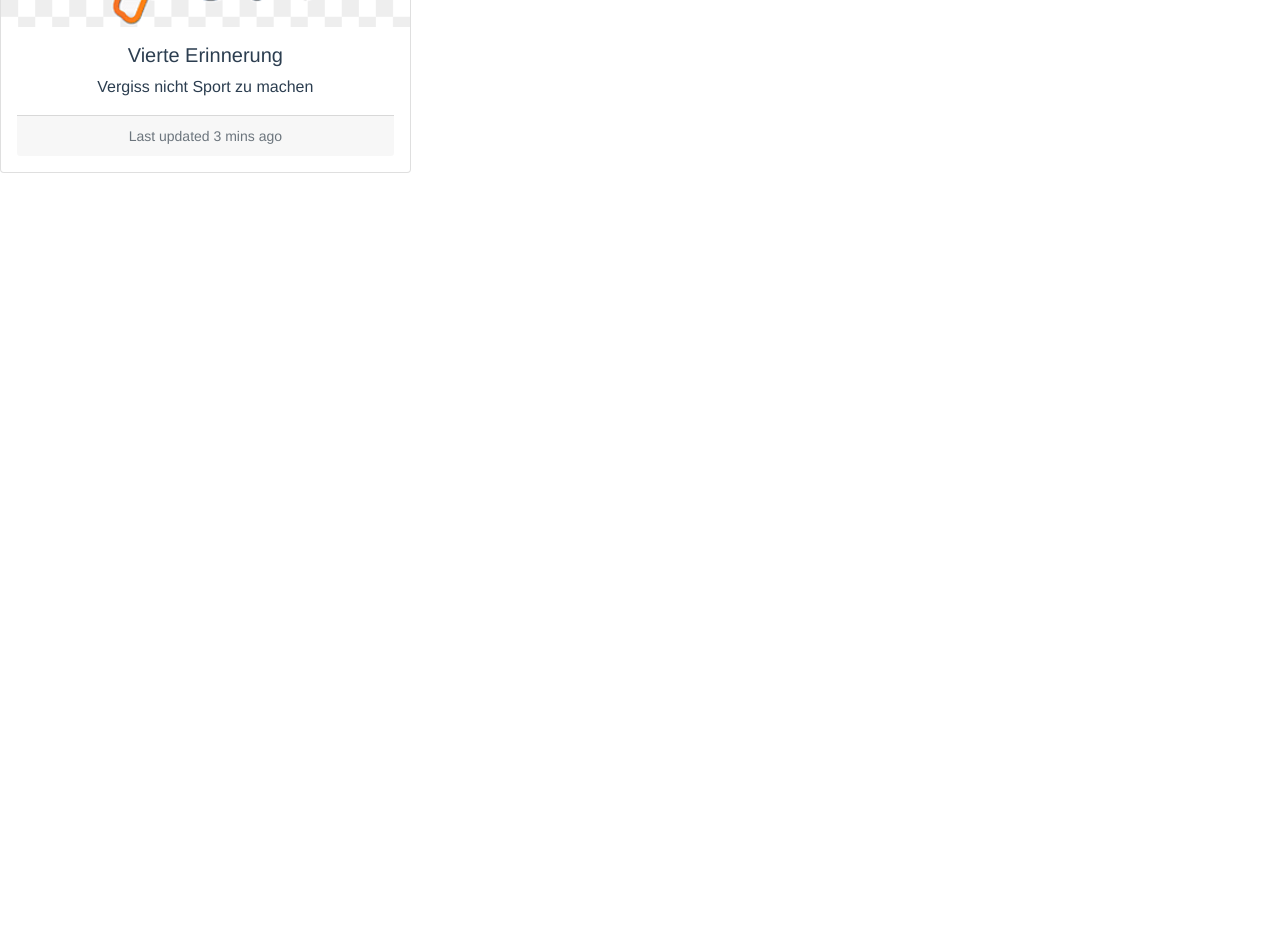
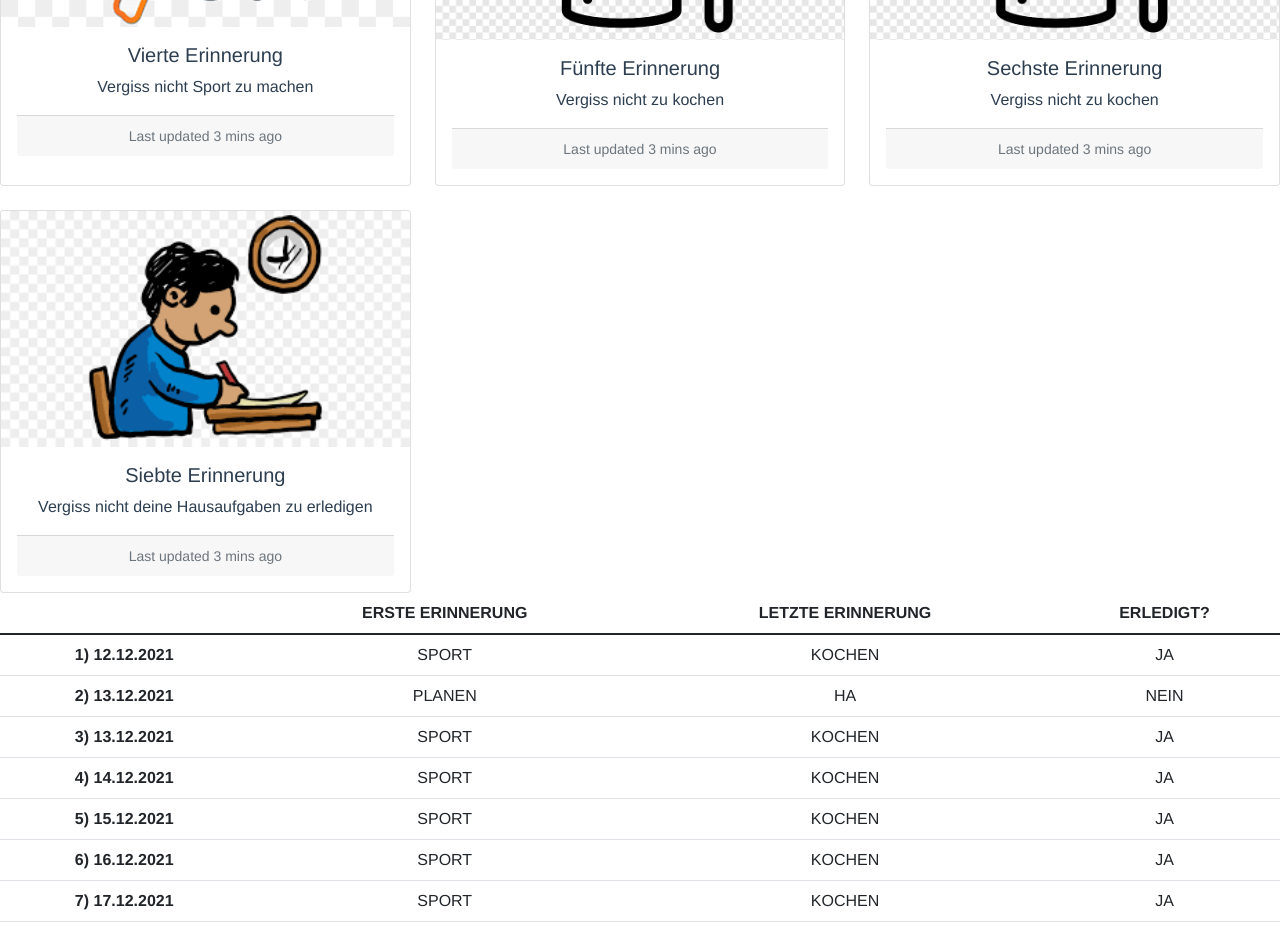
Before and after one commit to Sinan-576403/Erinnerungsapp_frontend, a Vue app: page /erinnerungen in a window 1280 px wide. Shown: the part 880-1818 px from the top of the page. Before the commit the page ends 1053 px from the top, so only its background shows below. Built offline with nearby package versions, Linux system fonts and the light colour scheme.

Commit message:
erneuert

```diff
--- a/src/views/Erinnerungen.vue
+++ b/src/views/Erinnerungen.vue
@@ -49,9 +49,93 @@
         </div>
       </div>
     </div>
+    <div class="col">
+      <div class="card h-100">
+        <img src="../assets/kochen.png" class="card-img-top" alt="...">
+        <div class="card-body">
+          <h5 class="card-title">Fünfte Erinnerung</h5>
+          <p class="card-text">Vergiss nicht zu kochen</p>
+          <div class="card-footer">
+            <small class="text-muted">Last updated 3 mins ago</small>
+          </div>
+        </div>
+      </div>
+    </div><div class="col">
+    <div class="card h-100">
+      <img src="../assets/kochen.png" class="card-img-top" alt="...">
+      <div class="card-body">
+        <h5 class="card-title">Sechste Erinnerung</h5>
+        <p class="card-text">Vergiss nicht zu kochen</p>
+        <div class="card-footer">
+          <small class="text-muted">Last updated 3 mins ago</small>
+        </div>
+      </div>
+    </div>
   </div>
+    <div class="col">
+      <div class="card h-100">
+        <img src="../assets/Ha.png" class="card-img-top" alt="...">
+        <div class="card-body">
+          <h5 class="card-title">Siebte Erinnerung</h5>
+          <p class="card-text">Vergiss nicht deine Hausaufgaben zu erledigen</p>
+          <div class="card-footer">
+            <small class="text-muted">Last updated 3 mins ago</small>
+          </div>
+        </div>
+      </div>
+    </div>
+  </div>
+  <table class="table table-hover">
+    <thead>
+    <tr>
+      <th scope="col"></th>
+      <th scope="col">ERSTE ERINNERUNG</th>
+      <th scope="col">LETZTE ERINNERUNG</th>
+      <th scope="col">ERLEDIGT?</th>
+    </tr>
+    </thead>
+    <tbody>
+    <tr>
+      <th scope="row">1) 12.12.2021</th>
+      <td>SPORT</td>
+      <td>KOCHEN</td>
+      <td>JA</td>
+    </tr>
+    <tr>
+      <th scope="row">2) 13.12.2021</th>
+      <td>PLANEN</td>
+      <td>HA</td>
+      <td>NEIN</td>
+    </tr>
+    <tr>
+      <th scope="row">3) 13.12.2021</th>
+      <td>SPORT</td>
+      <td>KOCHEN</td>
+      <td>JA</td>
+    </tr> <tr>
+      <th scope="row">4) 14.12.2021</th>
+      <td>SPORT</td>
+      <td>KOCHEN</td>
+      <td>JA</td>
+    </tr> <tr>
+      <th scope="row">5) 15.12.2021</th>
+      <td>SPORT</td>
+      <td>KOCHEN</td>
+      <td>JA</td>
+    </tr> <tr>
+      <th scope="row">6) 16.12.2021</th>
+      <td>SPORT</td>
+      <td>KOCHEN</td>
+      <td>JA</td>
+    </tr> <tr>
+      <th scope="row">7) 17.12.2021</th>
+      <td>SPORT</td>
+      <td>KOCHEN</td>
+      <td>JA</td>
+    </tr>
+    </tbody>
+  </table>
 </template>
-
 <script>
 export default {
   name: 'Erinnerungen'
```
